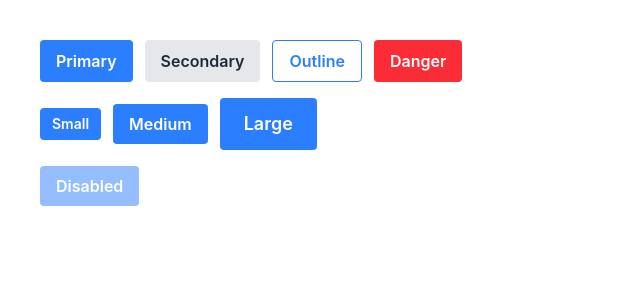
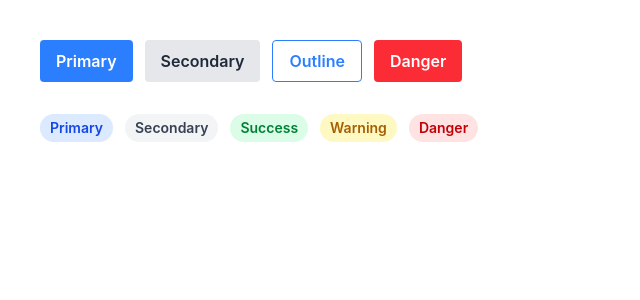
Before and after one commit to joinseong96/componentsLibrary, a React (Vite) app: page / in a window 1280 px wide. Shown: the top 300 px of the page, without its empty margins (0-640 px from the left). Built offline with nearby package versions, Linux system fonts and the light colour scheme.

Commit message:
Badge components 추가

```diff
--- a/src/App.jsx
+++ b/src/App.jsx
@@ -1,8 +1,10 @@
 import Button from "./components/Button/Button";
+import Badge from "./components/Badge/Badge";
 
 export default function App() {
 	return (
-		<div className="p-10 flex flex-col gap-4">
+		<div className="p-10 flex flex-col gap-8">
+			{/* Button */}
 			<div className="flex gap-3">
 				<Button variant="primary">Primary</Button>
 				<Button variant="secondary">Secondary</Button>
@@ -10,14 +12,13 @@ export default function App() {
 				<Button variant="danger">Danger</Button>
 			</div>
 
+			{/* Badge */}
 			<div className="flex gap-3 items-center">
-				<Button size="sm">Small</Button>
-				<Button size="md">Medium</Button>
-				<Button size="lg">Large</Button>
-			</div>
-
-			<div className="flex gap-3">
-				<Button disabled>Disabled</Button>
+				<Badge variant="primary">Primary</Badge>
+				<Badge variant="secondary">Secondary</Badge>
+				<Badge variant="success">Success</Badge>
+				<Badge variant="warning">Warning</Badge>
+				<Badge variant="danger">Danger</Badge>
 			</div>
 		</div>
 	);
--- /dev/null
+++ b/src/components/Badge/Badge.jsx
@@ -0,0 +1,22 @@
+export default function Badge({ children, variant = "primary", size = "md" }) {
+	const base =
+		"inline-flex items-center justify-center font-semibold rounded-full";
+
+	const variants = {
+		primary: "bg-blue-100 text-blue-700",
+		secondary: "bg-gray-100 text-gray-700",
+		success: "bg-green-100 text-green-700",
+		warning: "bg-yellow-100 text-yellow-700",
+		danger: "bg-red-100 text-red-700",
+	};
+
+	const sizes = {
+		sm: "text-xs px-2 py-0.5",
+		md: "text-sm px-2.5 py-1",
+		lg: "text-base px-3 py-1.5",
+	};
+
+	const className = `${base} ${variants[variant]} ${sizes[size]}`;
+
+	return <span className={className}>{children}</span>;
+}
```
